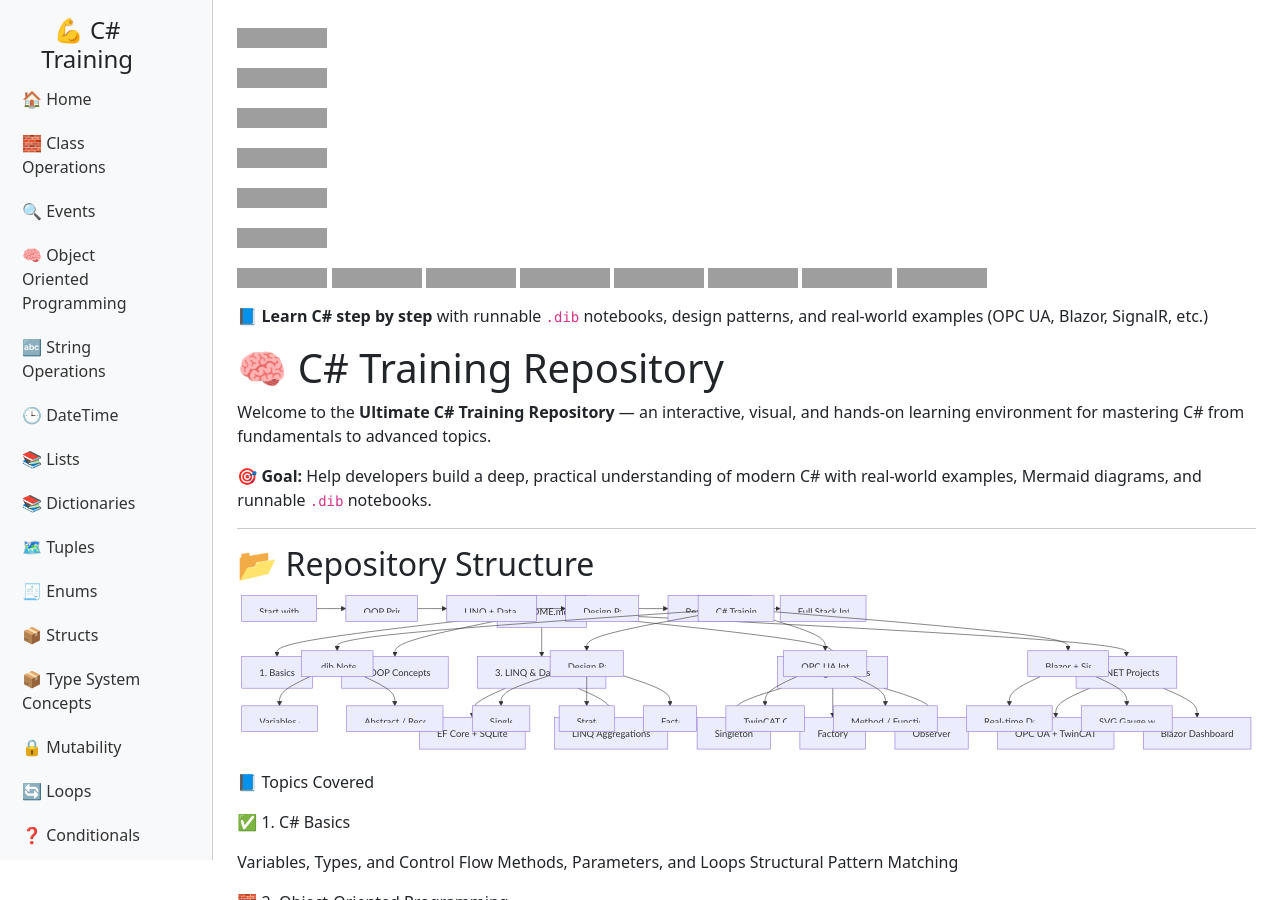
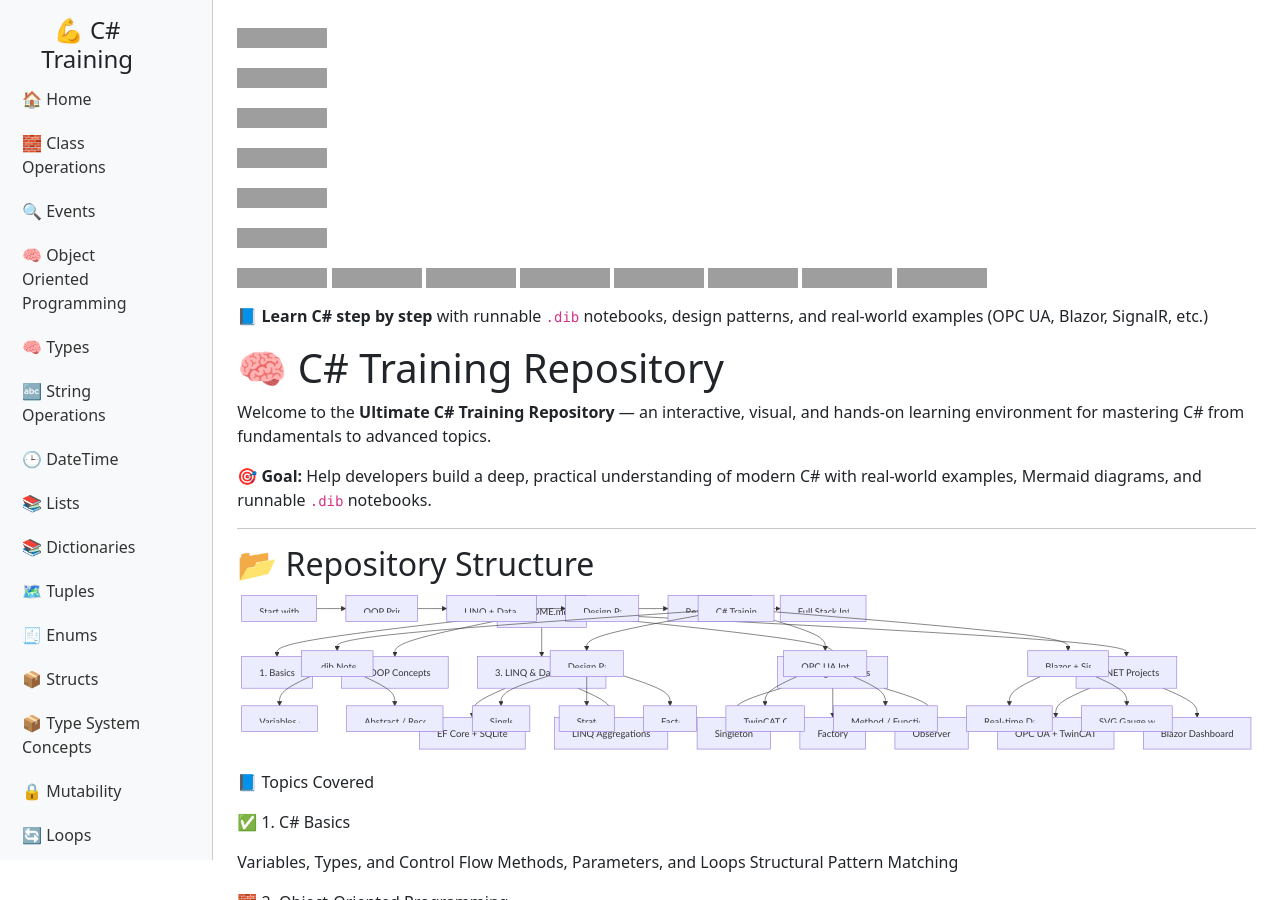
Before and after one commit to buribalkan/C-SHARP-Training, a Jekyll site: the page built from README.md, in a window 1280 px wide and 900 px high. Built offline with Jekyll 4.4.1, drawn with Linux system fonts in a browser that asks for light colours; nearby versions of some CDN libraries; our own code applies the rules of GitHub Pages for plain Markdown files; grey boxes are pictures that could not be loaded.

Commit message:
Update sidebar.html

```diff
--- a/_includes/sidebar.html
+++ b/_includes/sidebar.html
@@ -5,6 +5,7 @@
     <li class="nav-item"><a class="nav-link" href="{{ site.baseurl }}/Class-Operations">🧱 Class Operations</a></li>
     <li class="nav-item"><a class="nav-link" href="{{ site.baseurl }}/Events">🔍 Events</a></li>
     <li class="nav-item"><a class="nav-link" href="{{ site.baseurl }}/Object-Oriented-Programming">🧠 Object Oriented Programming</a></li>
+    <li class="nav-item"><a class="nav-link" href="{{ site.baseurl }}/Types">🧠 Types</a></li>
     <li class="nav-item"><a class="nav-link" href="{{ site.baseurl }}/Strings">🔤 String Operations</a></li>
     <li class="nav-item"><a class="nav-link" href="{{ site.baseurl }}/DateTime">🕒 DateTime</a></li>
     <li class="nav-item"><a class="nav-link" href="{{ site.baseurl }}/Lists">📚 Lists</a></li>
```
